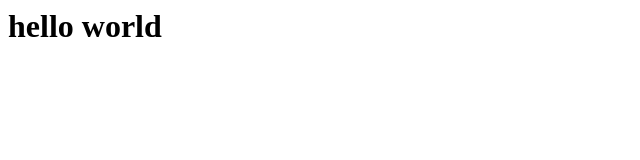
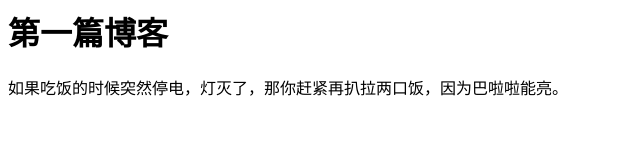
Before and after one commit to aaaaaxi/blog, a plain HTML site: page index.html in a window 1280 px wide. Shown: the whole page, without its empty margins (0-640 px from the left). Drawn offline with Linux system fonts and the light colour scheme.

Commit message:
Update index.html

```diff
--- a/index.html
+++ b/index.html
@@ -3,6 +3,7 @@
     <title>阿希的博客</title>
   </head>
   <body>
-    <h1>hello world</h1>
+    <h1>第一篇博客</h1>
+    <p>如果吃饭的时候突然停电，灯灭了，那你赶紧再扒拉两口饭，因为巴啦啦能亮。</p>
   </body>
 </html>
```
